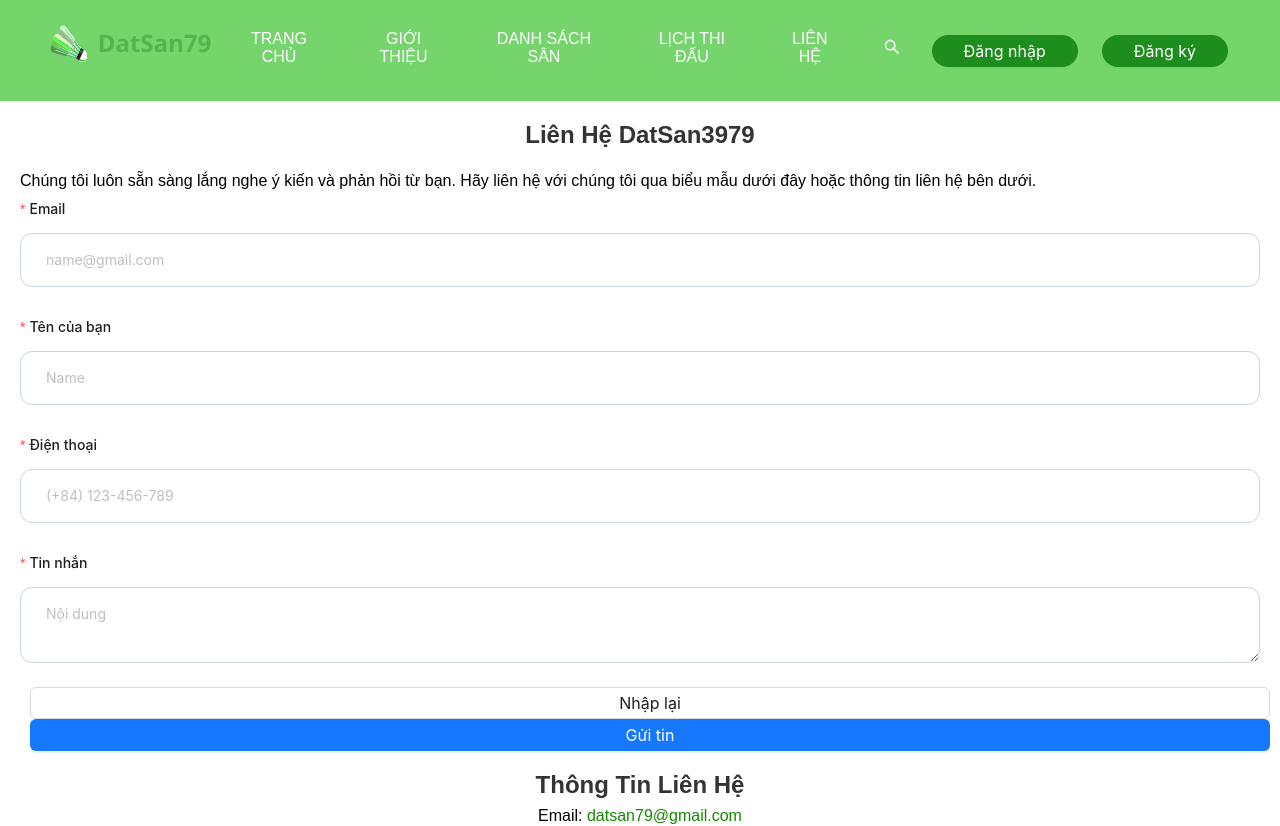
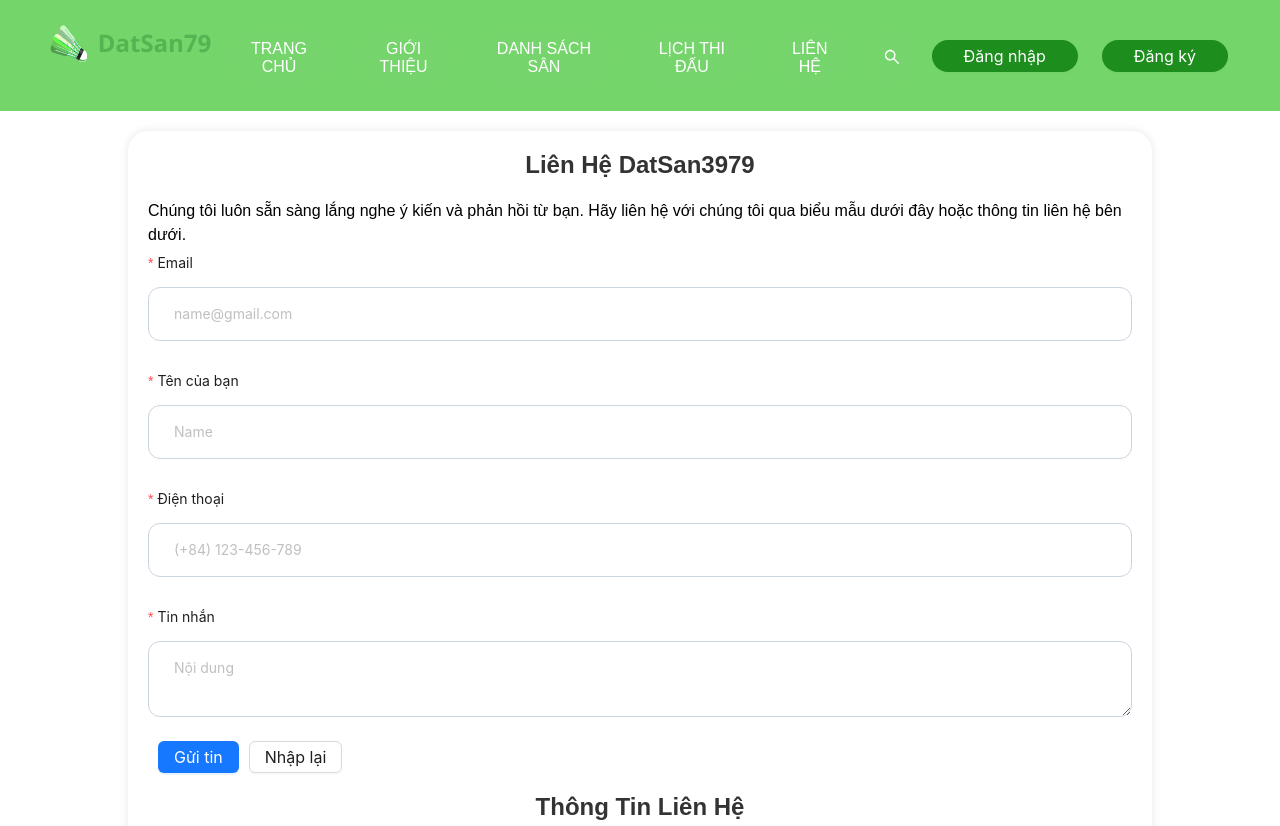
Before and after one commit to dangto439/Summer2024SWP391_NJS1805_Group3979, a React (Vite) app: page /contact in a window 1280 px wide. Shown: the top 826 px of the page. Built offline with nearby package versions, Linux system fonts and the light colour scheme; no server answers.

Commit message:
fix UI of header, input-location, contact and login

```diff
--- a/src/components/header/index.jsx
+++ b/src/components/header/index.jsx
@@ -501,7 +501,7 @@
             </li>
           </button>
 
-          {role == "CLUB_OWNER" || role == "ADMIN" ? (
+          {(role == "CLUB_OWNER" || role == "ADMIN") && user != null ? (
             <button
               onClick={() => {
                 setTab(7);
--- a/src/components/header/index.scss
+++ b/src/components/header/index.scss
@@ -64,7 +64,8 @@
             gap: 30px;
             list-style: none;
             cursor: pointer;
-            margin-top: 10px;
+            margin-top: 20px;
+            margin-bottom: 0px;
 
             a{
                 text-decoration: none;
--- a/src/components/input-location/index.jsx
+++ b/src/components/input-location/index.jsx
@@ -862,8 +862,7 @@
           <span>Chơi cầu lông ngay với DatSan79</span>
         </div>
 
-        <Form className="form" labelCol={{ span: 24 }}>
-          {/* <div className="form-group"> */}
+        <Form className="form-location" labelCol={{ span: 24 }}>
           <div className="form-icon">
             <PlaceIcon fontSize="large" />
           </div>
@@ -889,7 +888,6 @@
           </div>
 
           <Form.Item className="form-item" label="Quận">
-            {/* <label htmlFor="district">Chọn Quận/Huyện:</label> */}
             <Select
               style={{ width: 200 }}
               id="district"
@@ -914,12 +912,6 @@
         </Form>
       </div>
     </div>
-    // <div className="container">
-    //   <div className="block">
-    //     <h1>Xin chào!</h1>
-    //     <p>Chơi Cầu Lông ngay với DHSCBGC!!</p>
-    //   </div>
-    // </div>
   );
 };
 
--- a/src/components/input-location/index.scss
+++ b/src/components/input-location/index.scss
@@ -1,5 +1,6 @@
 .input-location {
   padding: 10px;
+  margin: 10px;
   width: 50%;
   border-radius: 50px;
   display: flex;
@@ -21,6 +22,7 @@
     color: rgb(83, 181, 81);
     font-weight: bold;
     font-size: 30px;
+    margin-top: 0px;
   }
   .input-location-welcome{
     display: inline-block;
@@ -55,7 +57,7 @@
   //       paddpadding: 0 0 0;
   //     }
   // }
-  .form {
+  .form-location {
     display: flex;
     flex-direction: row  ;
     align-items: center;
@@ -64,6 +66,7 @@
     border-radius: 10px;
     background-color: #fff;
     box-shadow: 0 0 10px rgba(0, 0, 0, 0.1);
+    margin-left: 20px;
 
     .form-icon {
       display: flex;
@@ -76,8 +79,8 @@
     .form-item {
       display: flex;
       flex-direction: column;
-      align-items: center;
-      margin-right: 20px;
+      // align-items: center;
+      // margin-right: 20px;
 
       label {
         font-weight: bold;
--- a/src/pages/contact/index.jsx
+++ b/src/pages/contact/index.jsx
@@ -7,7 +7,7 @@
   const [form] = useForm();
 
   return (
-    <div className="container">
+    <div className="contact">
       <h1>Liên Hệ DatSan3979</h1>
       <p>
         Chúng tôi luôn sẵn sàng lắng nghe ý kiến và phản hồi từ bạn. Hãy liên hệ
@@ -16,12 +16,12 @@
 
       <Form
         form={form}
-        className="register__form"
+        className="contact-form"
         labelCol={{
           span: 24,
         }}
       >
-        <div className="form-group">
+        <div className="form-group-contact">
           <Form.Item
             label="Email"
             name="email"
@@ -44,7 +44,7 @@
           </Form.Item>
         </div>
 
-        <div className="form-group">
+        <div className="form-group-contact">
           <Form.Item
             label="Tên của bạn"
             name="name"
@@ -59,7 +59,7 @@
           </Form.Item>
         </div>
 
-        <div className="form-group">
+        <div className="form-group-contact">
           <Form.Item
             label="Điện thoại"
             name="phone"
@@ -81,7 +81,7 @@
             />
           </Form.Item>
         </div>
-        <div className="form-group">
+        <div className="form-group-contact">
           <Form.Item
             label="Tin nhắn"
             name="message"
@@ -99,20 +99,20 @@
             />
           </Form.Item>
         </div>
+      </Form>
+      <Button type="primary" htmlType="submit" className="form-btn-contact">
+        Gửi tin
+      </Button>
       <Button
         onClick={() => {
           form.resetFields();
         }}
         type=""
         htmlType="reset"
-          className="form-btn"
+        className="form-btn-contact"
       >
         Nhập lại
       </Button>
-        <Button type="primary" htmlType="submit" className="form-btn">
-          Gửi tin
-        </Button>
-      </Form>
 
       <div className="contact-info">
         <h2>Thông Tin Liên Hệ</h2>
--- a/src/pages/contact/index.scss
+++ b/src/pages/contact/index.scss
@@ -1,12 +1,14 @@
-// .container {
-//     width: 80%;
-//     max-width: 1200px;
-//     margin: 0 auto;
-//     padding: 20px;
-//     background-color: #fff;
-//     box-shadow: 0 0 10px rgba(0, 0, 0, 0.1);
-//     margin-top: 20px;
-//   }
+.contact {
+    width: 80%;
+    max-width: 1200px;
+    margin: 0 auto;
+    padding: 20px;
+    background-color: #fff;
+    box-shadow: 0 0 10px rgba(0, 0, 0, 0.1);
+    margin-top: 20px;
+    margin-bottom: 20px;
+    border-radius: 20px;
+  }
 
   h1, h2 {
     color: #333;
@@ -36,9 +38,10 @@
 //     border-radius: 5px;
 //     cursor: pointer;
 //   }
-  .form-btn{
-
+  .form-btn-contact{
     font-size: 16px;
+    // margin-left: 10px;
+    gap: 5px;
     margin-left: 10px;
   }
 
--- a/src/pages/login/index.scss
+++ b/src/pages/login/index.scss
@@ -90,7 +90,7 @@
       text-decoration: underline;
       transition: linear 0.25s;
       margin-top: -30px;
-      margin-left: 300px;
+      margin-left: 250px;
       padding-top: 10px;
       &:hover {
         color: #1dc071;
```
Lines whose indentation alone changed are shown as unchanged.
